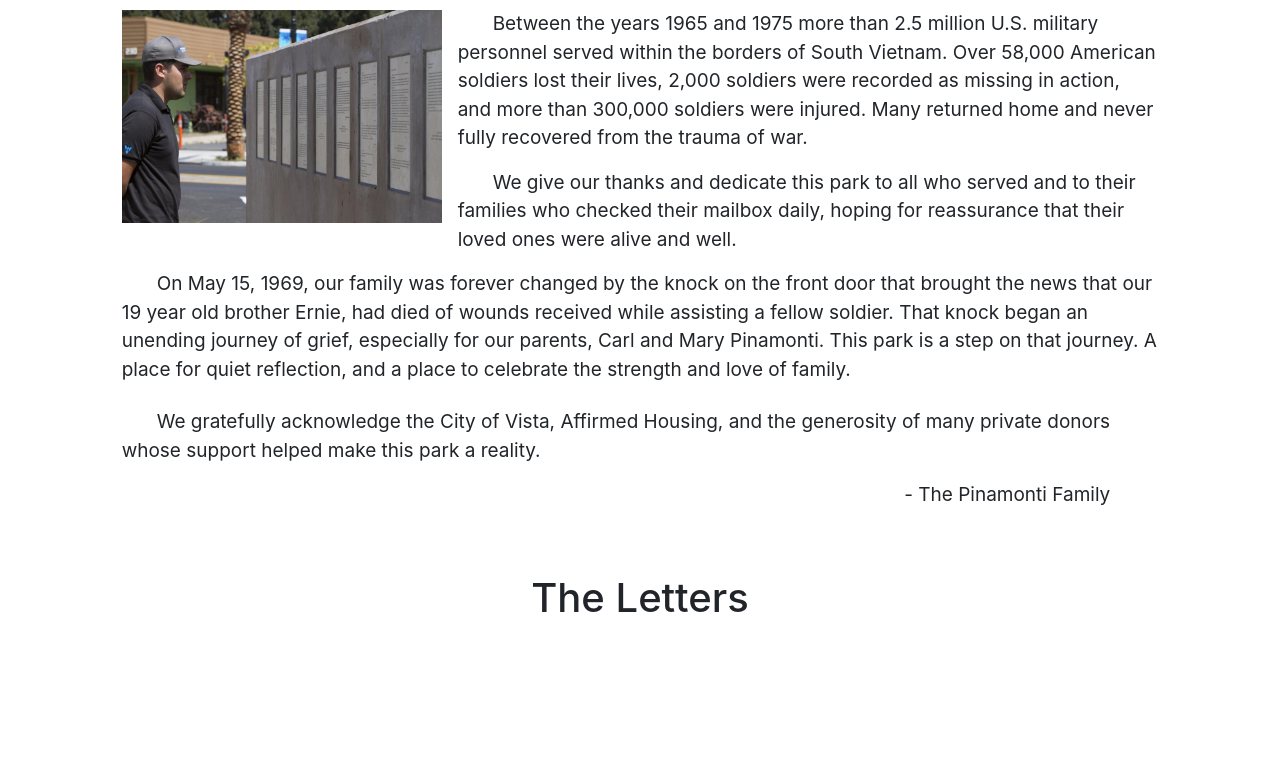
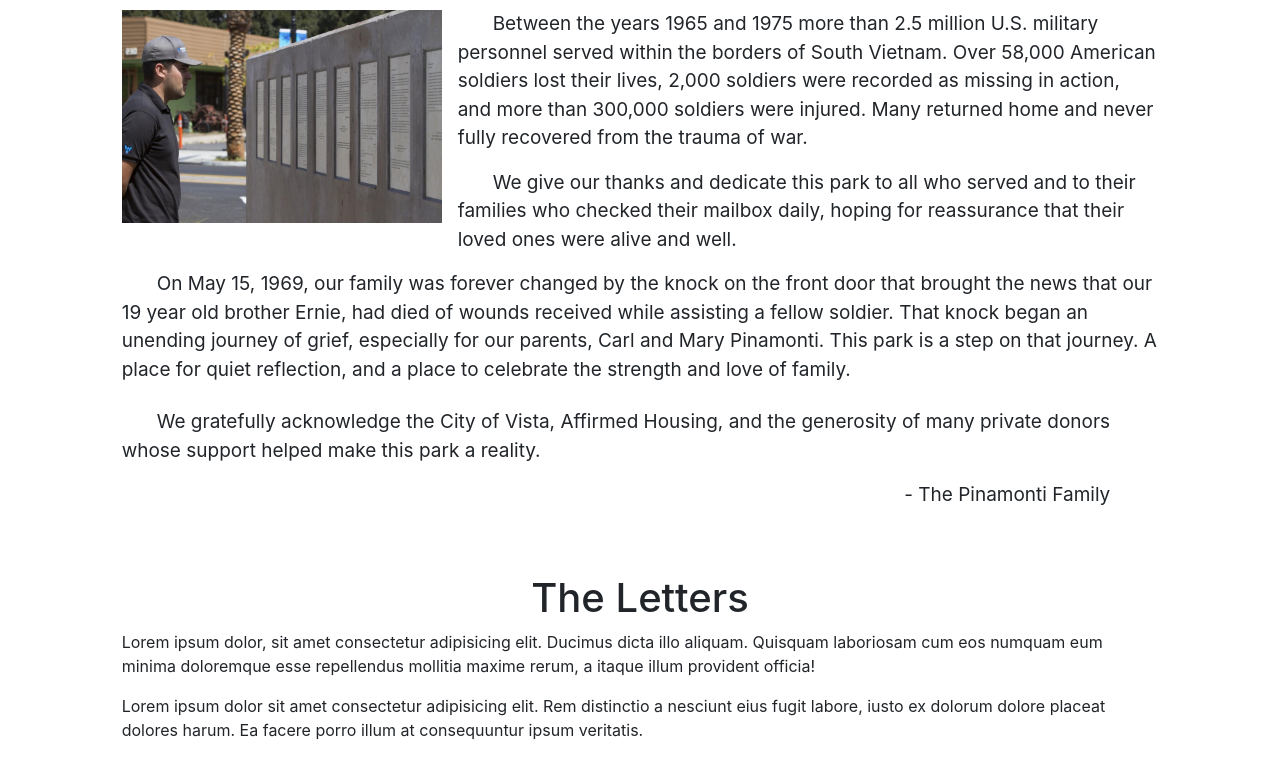
Before and after one commit to KGorham05/vmp, a plain HTML site: page index.html in a window 1280 px wide. Shown: the part 618-1376 px from the top of the page. Before the commit the page ends 1248 px from the top, so only its background shows below. Drawn offline with nearby package versions, Linux system fonts and the light colour scheme.

Commit message:
working letters div

```diff
--- a/index.html
+++ b/index.html
@@ -113,7 +113,12 @@
             </div>
         </div>
         <!-- Letters Section -->
-
+        <div class="row">
+            <div class="offset-1 col-10">
+                <p>Lorem ipsum dolor, sit amet consectetur adipisicing elit. Ducimus dicta illo aliquam. Quisquam laboriosam cum eos numquam eum minima doloremque esse repellendus mollitia maxime rerum, a itaque illum provident officia!</p>
+                <p>Lorem ipsum dolor sit amet consectetur adipisicing elit. Rem distinctio a nesciunt eius fugit labore, iusto ex dolorum dolore placeat dolores harum. Ea facere porro illum at consequuntur ipsum veritatis.</p>
+            </div>
+        </div>
 
 
 
```
